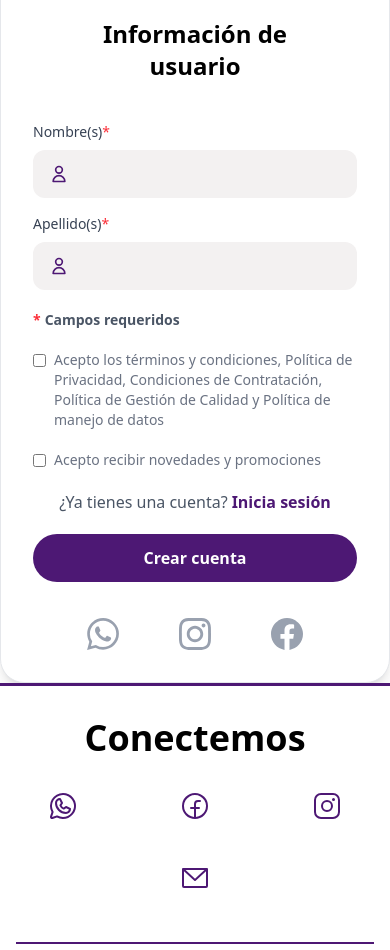
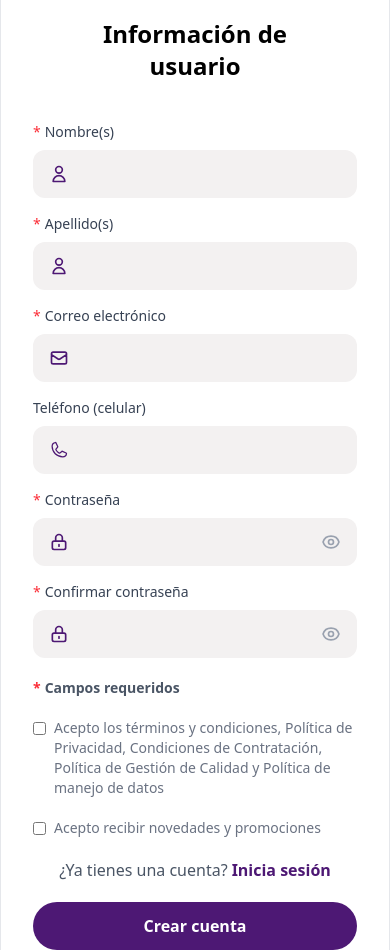
Before and after one commit to Fran1107/NexTalent-Front, a React (Vite) app: page /auth/register/form-empresas in a window 390 px wide. Shown: the part 1920-2870 px from the top of the page. Built offline with nearby package versions, Linux system fonts and the light colour scheme; no server answers.

Commit message:
Formularios con detalles de diseño arreglados

```diff
--- a/src/auth/RegisterFormEmpresaView.jsx
+++ b/src/auth/RegisterFormEmpresaView.jsx
@@ -5,17 +5,18 @@
 
 import { useState } from "react";
 import CustomDropdown from "../components/CustomDropdown";
-import { FormField, UserIcon } from "../components/register/FormField";
+import { FormField, LockIcon, MailIcon, UserIcon } from "../components/register/FormField";
 import SocialSection from "../components/social/SocialSection";
 import { NavLink } from "react-router-dom";
+import { PhoneIcon } from "@phosphor-icons/react";
 
 export default function RegisterFromEmpresaView () {
 
     //   Términos y condiciones
     const [acceptTerms, setAcceptTerms] = useState(false)
 
-  // Indica si el usuario aceptó recibir promociones (checkbox)
-  const [acceptPromotions, setAcceptPromotions] = useState(false);
+    // Indica si el usuario aceptó recibir promociones (checkbox)
+    const [acceptPromotions, setAcceptPromotions] = useState(false);
 
     // Controla como se muestra la contraseña
 
@@ -133,18 +134,18 @@ export default function RegisterFromEmpresaView () {
             </h1>
 
             {/* Formulario */}
-            <form className="space-y-5 grid md:grid-cols-2 gap-4"  /* onSubmit={handleSubmit} */ >
+            <form onSubmit={handleSubmit} className="space-y-5 grid md:grid-cols-2 gap-4"  /* onSubmit={handleSubmit} */ >
 
                 {/* Nombre de la empresa */}
                 <div className="gap-4">
                     <div>
-                        <label htmlFor="empresa" className="block text-sm font-medium text-gray-700 mb-2">
+                        <label htmlFor="empresa-name" className="block text-sm font-medium text-gray-700 mb-2">
                             <span className="text-red-500 mr-1">*</span>
                             Nombre de la empresa
                         </label>
                         <div className="relative">
                             <div className="absolute left-4 top-1/2 -translate-y-1/2 w-5 h-5 text-purple-600"/>
-                            <input id="empresa" type="text" className="w-full pl-12 pr-4 py-3 bg-[#F3F1F1]  rounded-xl focus:outline-none focus:ring-2 focus:ring-purple-700 focus:border-transparent"/>
+                            <input id="empresa-name" type="text" className="w-full pl-12 pr-4 py-3 bg-[#F3F1F1]  rounded-xl focus:outline-none focus:ring-2 focus:ring-purple-700 focus:border-transparent"/>
                         </div>
                     </div>
                 </div>
@@ -253,7 +254,7 @@ export default function RegisterFromEmpresaView () {
                         </label>
                         <div className="relative">
                             <div className="absolute left-4 top-1/2 -translate-y-1/2 w-5 h-5 text-purple-400"/>
-                            <input id="codigoPostal" type="number" className="w-full pl-12 pr-4 py-3 bg-[#F3F1F1]  rounded-xl focus:outline-none focus:ring-2 focus:ring-purple-700 focus:border-transparent"/>
+                            <input id="codigoPostal" type="text" className="w-full pl-12 pr-4 py-3 bg-[#F3F1F1]  rounded-xl focus:outline-none focus:ring-2 focus:ring-purple-700 focus:border-transparent"/>
                         </div>
                     </div>
                 </div>
@@ -302,12 +303,12 @@ export default function RegisterFromEmpresaView () {
                 {/* Logo de la empresa */}
                 <div className="gap-4">
                     <div>
-                        <label htmlFor="empresa" className="block font-medium text-gray-700 mb-2 text-sm">
+                        <label htmlFor="empresa-logo" className="block font-medium text-gray-700 mb-2 text-sm">
                             Logo
                         </label>
                         <div className="relative">
                             <div className="absolute left-4 top-1/2 -translate-y-1/2 w-5 h-5 text-purple-400"/>
-                            <input id="empresa" type="file" className="w-full pl-12 pr-4 py-3 bg-[#F3F1F1]  rounded-xl focus:outline-none focus:ring-2 focus:ring-purple-700 focus:border-transparent text-gray-500"/>
+                            <input id="empresa-logo" type="file" className="w-full pl-12 pr-4 py-3 bg-[#F3F1F1]  rounded-xl focus:outline-none focus:ring-2 focus:ring-purple-700 focus:border-transparent text-gray-500"/>
                         </div>
                     </div>
                 </div>
@@ -342,7 +343,7 @@ export default function RegisterFromEmpresaView () {
 
             <h2 className="text-2xl font-semibold text-center m-10">Información de usuario</h2>
 
-            {/* Formulario de creación de cuenta */}
+            {/* Formulario de creación de cuenta de empresa */}
 
             <form className="space-y-5">
                 <div className="grid md:grid-cols-2 gap-4">
@@ -352,7 +353,7 @@ export default function RegisterFromEmpresaView () {
                         type="text"
                         name="firstName"
                         icon={UserIcon}
-                        value={FormData.firstName}
+                        value={formData.firstName}
                         onChange={handleChange}
                         error={errors.firstName}
                         required
@@ -364,12 +365,63 @@ export default function RegisterFromEmpresaView () {
                         type="text"
                         name="lastName"
                         icon={UserIcon}
-                        value={FormData.lastName}
+                        value={formData.lastName}
                         onChange={handleChange}
                         error={errors.lastName}
                         required
                     />
 
+                    {/* Email */}
+                    <FormField
+                        label="Correo electrónico"
+                        type="email"
+                        name="email"
+                        icon={MailIcon}
+                        value={formData.email}
+                        onChange={handleChange}
+                        error={errors.email}
+                        required
+                    />
+
+                    {/* Teléfono */}
+                    <FormField
+                        label="Teléfono (celular)"
+                        type="tel"
+                        name="phone"
+                        icon={PhoneIcon}
+                        value={formData.phone}
+                        onChange={handleChange}
+                        error={errors.phone}
+                    />
+
+                    {/* Contraseñas */}
+                    <FormField
+                        label="Contraseña"
+                        type={showPassword ? "text" : "password" }
+                        name="password"
+                        icon={LockIcon}
+                        value={formData.password}
+                        onChange={handleChange}
+                        error={errors.password}
+                        showPasswordToggle={true}
+                        showPassword={showPassword}
+                        onTogglePassword={() => setShowPassword(!showPassword)}
+                        required
+                    />
+
+                     <FormField
+                        label="Confirmar contraseña"
+                        type={showConfirmPassword ? "text" : "password" }
+                        name="confirmPassword"
+                        icon={LockIcon}
+                        value={formData.confirmPassword}
+                        onChange={handleChange}
+                        error={errors.confirmPassword}
+                        showPasswordToggle={true}
+                        showPassword={showConfirmPassword}
+                        onTogglePassword={() => setShowConfirmPassword(!showConfirmPassword)}
+                        required
+                    />
 
                 </div>
 
@@ -411,9 +463,11 @@ export default function RegisterFromEmpresaView () {
                     <span className="text-gray-600">
                         ¿Ya tienes una cuenta?
                     </span>
-                    <NavLink to="/index-empresas" className="text-[#4D1874] font-semibold hover:underline ml-1">
-                        Inicia sesión
-                    </NavLink>
+                    <button>
+                        <NavLink to="/index-empresas" className="text-[#4D1874] font-semibold hover:underline ml-1 transition">
+                            Inicia sesión
+                        </NavLink>
+                    </button>
                 </div>
 
                 {/* Botón de envío de formulario */}
--- a/src/auth/RegisterFormView.jsx
+++ b/src/auth/RegisterFormView.jsx
@@ -105,8 +105,6 @@ export default function FormRegisterView() {
       setErrors(newErrors);
       return;
     }
-    // Si todo está correcto, podemos enviar los datos (aquí solo se muestra en consola)
-    console.log("Register:", { ...formData, acceptPromotions });
   };
 
   // ---------------------------------------------------------------
@@ -249,9 +247,9 @@ export default function FormRegisterView() {
         </div>
 
         {/* ---------- Nota de campos obligatorios ---------- */}
-        <p className="text-sm text-gray-600">
-          <span className="text-red-500">*</span>
-          Campos obligatorios
+        <p className="text-sm text-gray-600 font-semibold">
+          <span className="text-red-500 mr-1">*</span>
+          Campos requeridos
         </p>
 
         {/* ---------- Checkbox de promociones ---------- */}
--- a/src/components/CustomDropdown.jsx
+++ b/src/components/CustomDropdown.jsx
@@ -74,85 +74,3 @@ export default function CustomDropdown({
     </div>
   );
 }
-
-// Ejemplo de uso con múltiples dropdowns
-function ExampleUsage() {
-  const [sector, setSector] = useState('');
-  const [pais, setPais] = useState('');
-  const [experiencia, setExperiencia] = useState('');
-
-  const sectores = [
-    'Tecnología',
-    'Finanzas',
-    'Salud',
-    'Educación',
-    'Marketing',
-    'Retail',
-    'Construcción',
-    'Turismo',
-    'Gastronomía',
-    'Otro'
-  ];
-
-  const paises = [
-    'Argentina',
-    'Brasil',
-    'Chile',
-    'Colombia',
-    'México',
-    'Perú',
-    'Uruguay',
-    'Venezuela'
-  ];
-
-  const niveles = [
-    'Sin experiencia',
-    'Junior (1-2 años)',
-    'Semi-Senior (3-5 años)',
-    'Senior (5+ años)'
-  ];
-
-  return (
-    <div className="w-full max-w-md mx-auto p-8 space-y-6">
-      <h2 className="text-2xl font-bold mb-6">Ejemplo de Dropdowns Reutilizables</h2>
-
-      <CustomDropdown
-        label="Rubro/Sector"
-        options={sectores}
-        placeholder="Selecciona un sector"
-        required={true}
-        value={sector}
-        onChange={setSector}
-      />
-
-      <CustomDropdown
-        label="País"
-        options={paises}
-        placeholder="Selecciona un país"
-        required={true}
-        value={pais}
-        onChange={setPais}
-      />
-
-      <CustomDropdown
-        label="Nivel de Experiencia"
-        options={niveles}
-        placeholder="Selecciona tu nivel"
-        required={false}
-        value={experiencia}
-        onChange={setExperiencia}
-      />
-
-      {/* Mostrar valores seleccionados */}
-      <div className="mt-8 p-4 bg-gray-50 rounded-lg">
-        <h3 className="font-semibold mb-2">Valores seleccionados:</h3>
-        <p className="text-sm text-gray-600">Sector: {sector || 'No seleccionado'}</p>
-        <p className="text-sm text-gray-600">País: {pais || 'No seleccionado'}</p>
-        <p className="text-sm text-gray-600">Experiencia: {experiencia || 'No seleccionado'}</p>
-      </div>
-    </div>
-  );
-}
-
-// Exporta el ejemplo como default para visualización
-// export default ExampleUsage;
--- a/src/components/register/FormField.jsx
+++ b/src/components/register/FormField.jsx
@@ -26,9 +26,10 @@ export function FormField({
           htmlFor={name}
           className="block text-sm font-medium text-gray-700 mb-2"
         >
+          {required && <span className="text-red-500 mr-1">*</span>}
           {label}
           {/* Asterisco rojo para campos obligatorios */}
-          {required && <span className="text-red-500">*</span>}
+
         </label>
       )}
 
@@ -58,7 +59,7 @@ export function FormField({
             py-3
             bg-[#F3F1F1] rounded-xl
             focus:outline-none focus:ring-2 focus:ring-purple-700 focus:border-transparent
-            ${error ? 'border-red-500' : 'border-gray-300'}
+            ${error ? 'border-red-500' : 'border-gray-300'} text-gray-500
           `}
           {...props}                       // permite pasar value, onChange, etc.
         />
```
